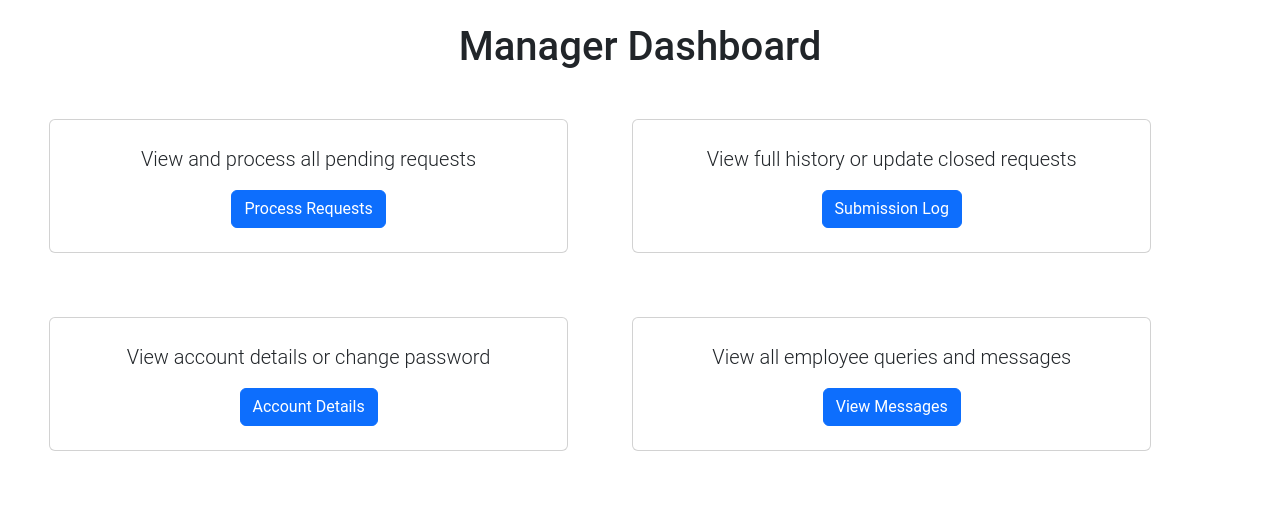
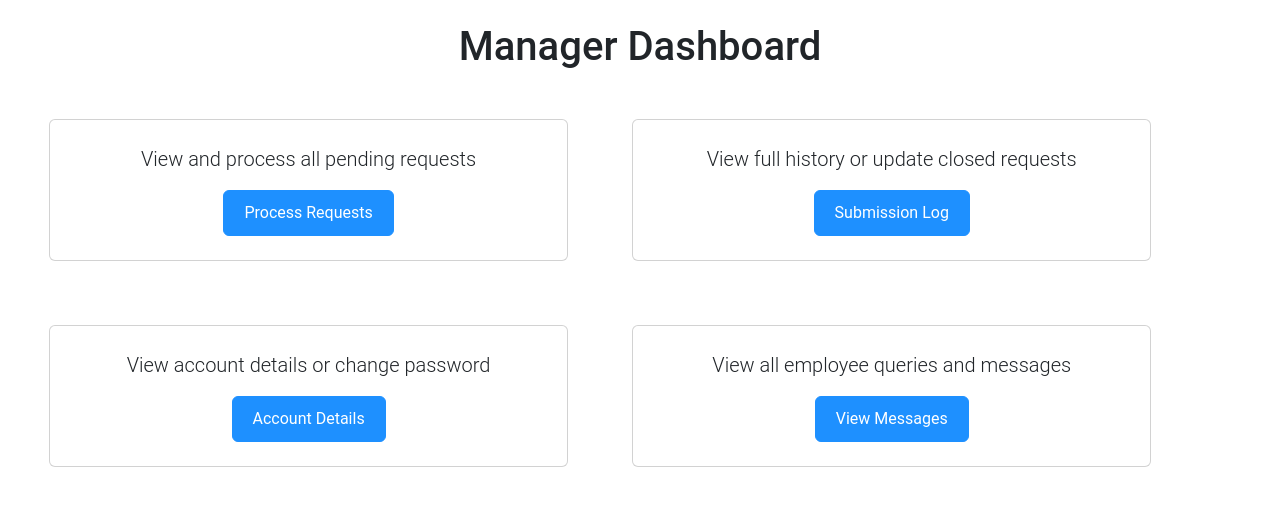
Before and after one commit to briannarenni/AtomRequestPortal, a React (Create React App) app: page / in a window 1280 px wide. Shown: the top 506 px of the page. Built offline with nearby package versions, Linux system fonts and the light colour scheme.

Commit message:
Update button styles

```diff
--- a/src/App.css
+++ b/src/App.css
@@ -1,8 +1,26 @@
+/* AppHeader */
+.nav-btn {
+  color: var(--bs-secondary);
+  border-color: dodgerblue;
+  border-radius: 30px 30px 30px 30px / 25px 25px 25px 25px;
+}
+
+.nav-btn:hover {
+  border-color: dodgerblue;
+  background-color: dodgerblue;
+}
+
+#logout-btn {
+  border-radius: 30px 30px 30px 30px / 25px 25px 25px 25px;
+}
+
+/* Forms */
 .form-note {
   font-size: .8rem;
   font-style: italic;
 }
 
+/* Dashboard */
 #dash-container {
   margin: 0 auto;
   text-align: center;
--- a/src/index.css
+++ b/src/index.css
@@ -1,3 +1,4 @@
+/* Global styles */
 @import url('https://fonts.googleapis.com/css2?family=Roboto+Condensed:ital,wght@0,400;0,700;1,400&display=swap');
 
 :root {
@@ -14,3 +15,12 @@ body {
   -webkit-font-smoothing: antialiased;
   -moz-osx-font-smoothing: grayscale;
 }
+
+.btn {
+  padding: 10px 20px;
+}
+
+.btn-primary {
+  border-color: dodgerblue;
+  background-color: dodgerblue;
+}
```
